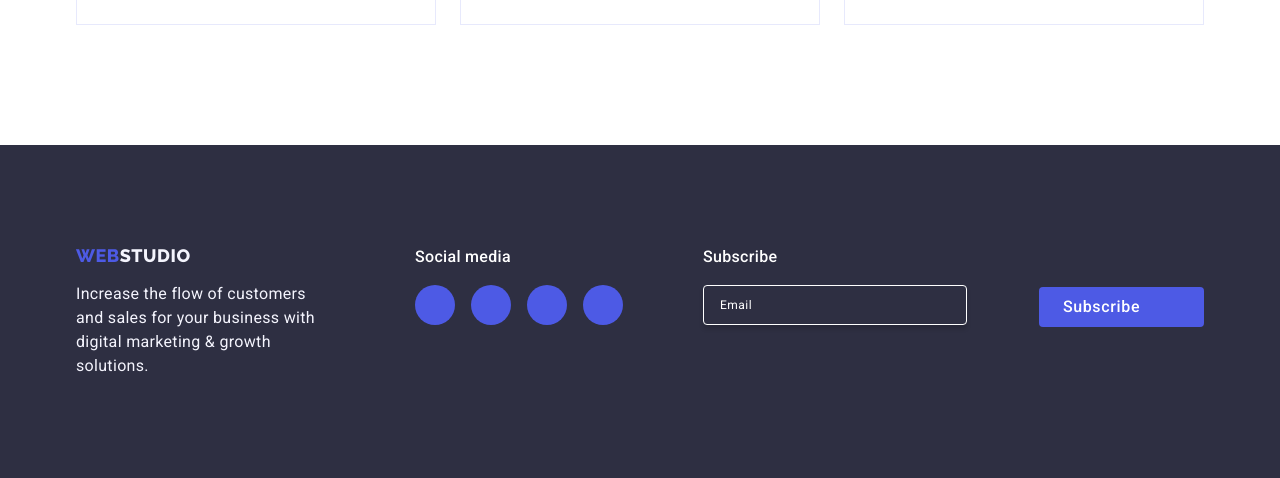
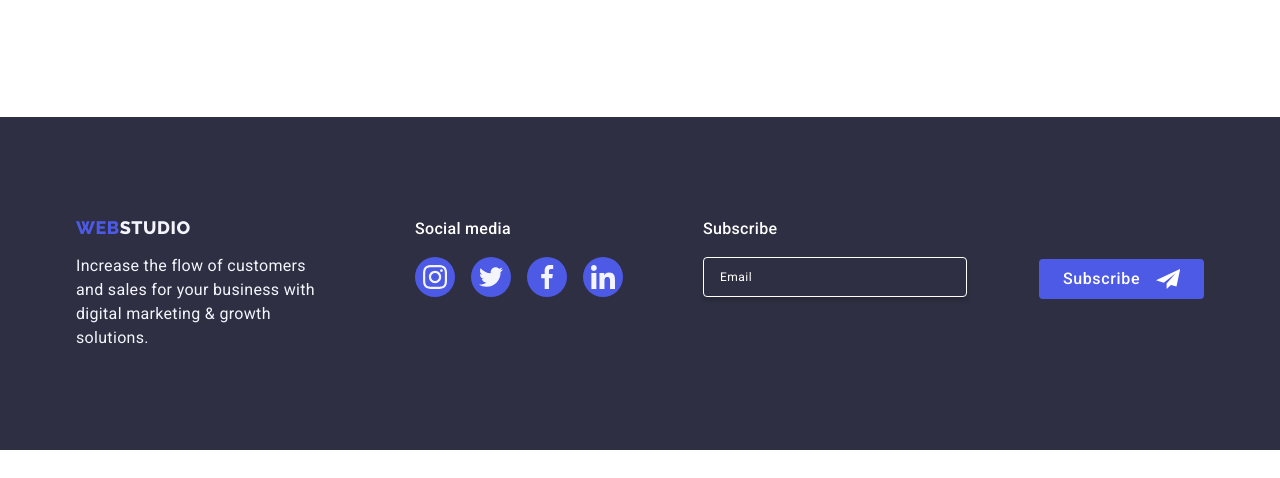
Before and after one commit to madalinagomei/goit-markup-hw-07, a plain HTML site: page portfolio.html in a window 1280 px wide. Shown: the part 1627-2105 px from the top of the page. After the commit the page ends 2077 px from the top, so only its background shows below. Drawn offline with nearby package versions, Linux system fonts and the light colour scheme.

Commit message:
add image

```diff
--- a/css/styles.css
+++ b/css/styles.css
@@ -68,7 +68,7 @@ body {
     list-style-type: none;
     transition: color 250ms cubic-bezier(0.4, 0, 0.2, 1);
 }
-/*
+
 .visually-hidden {
     position: absolute;
     width: 1px;
@@ -81,7 +81,7 @@ body {
     clip-path: inset(100%);
     clip: rect(0 0 0 0);
     overflow: hidden;
-} */
+}
 
 /* ------------header-----------*/
 
@@ -643,7 +643,7 @@ letter-spacing: 0.02em;
 
 .footer-subscribe-icon {
     margin-left: 16px;
-    color: #ffffff;
+    fill: var(--white);
 }
 
 .footer-label {
```
Also changed, not shown: images/hero-img.jpg (added), images/hero-img@x2.jpg (added), images/icons.svg (added), images/modal-close.jpg (added), images/ourteam(1).jpg (renamed from images/ourteam(1).jpg.jpg), images/ourteam(1)@x2.jpg (renamed from images/ourteam(1)@x2.jpg.jpg), images/ourteam(2).jpg (renamed from images/ourteam(2).jpg.jpg), images/ourteam(2)@x2.jpg (renamed from images/ourteam(2)@x2.jpg.jpg), images/ourteam(3).jpg (renamed from images/ourteam(3).jpg.jpg), images/ourteam(3)@x2.jpg (renamed from images/ourteam(3)@x2.jpg.jpg), images/ourteam(4).jpg (renamed from images/ourteam(4).jpg.jpg), images/ourteam(4)@x2.jpg (renamed from images/ourteam(4)@x2.jpg.jpg), 2 other files.
